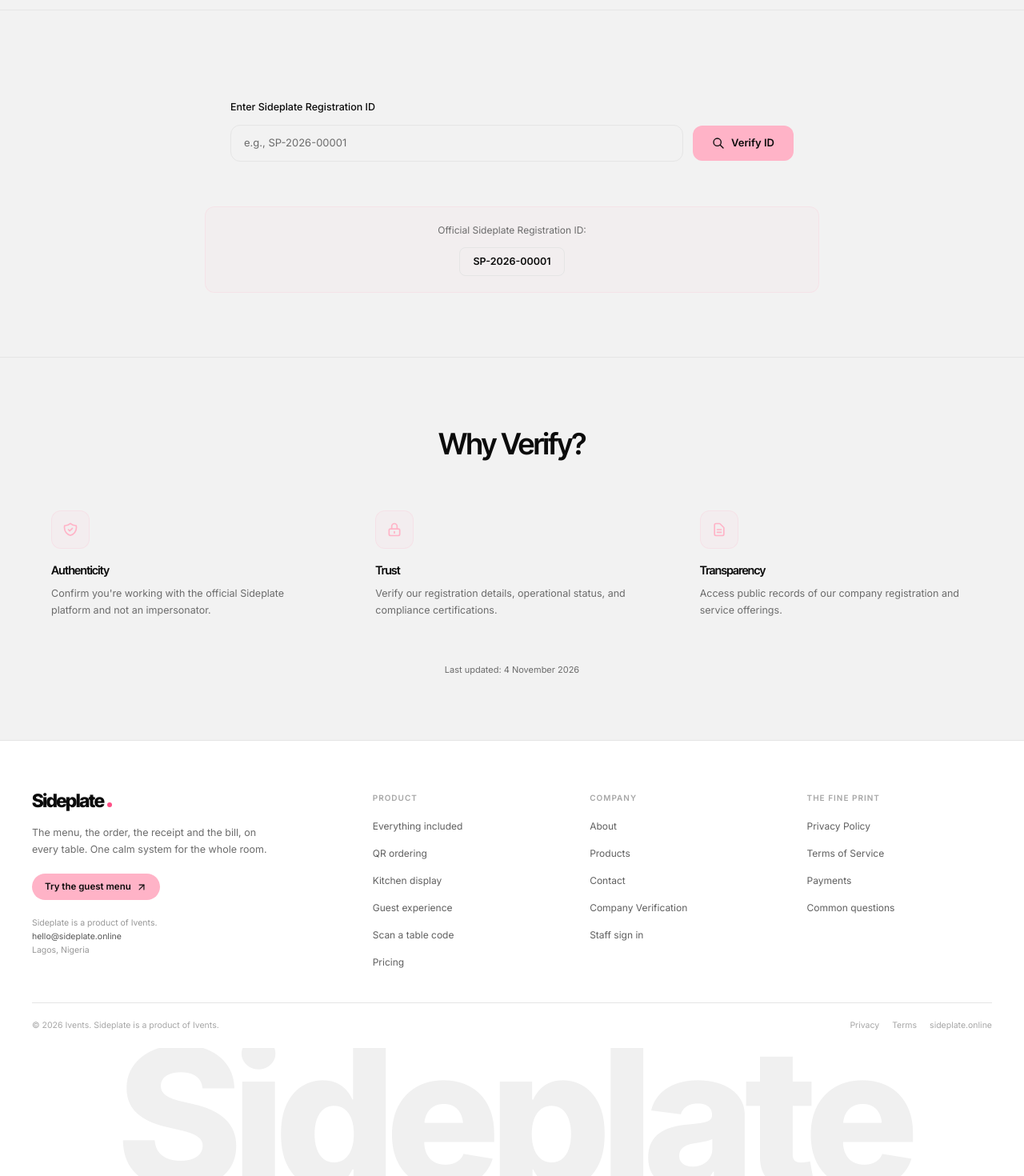
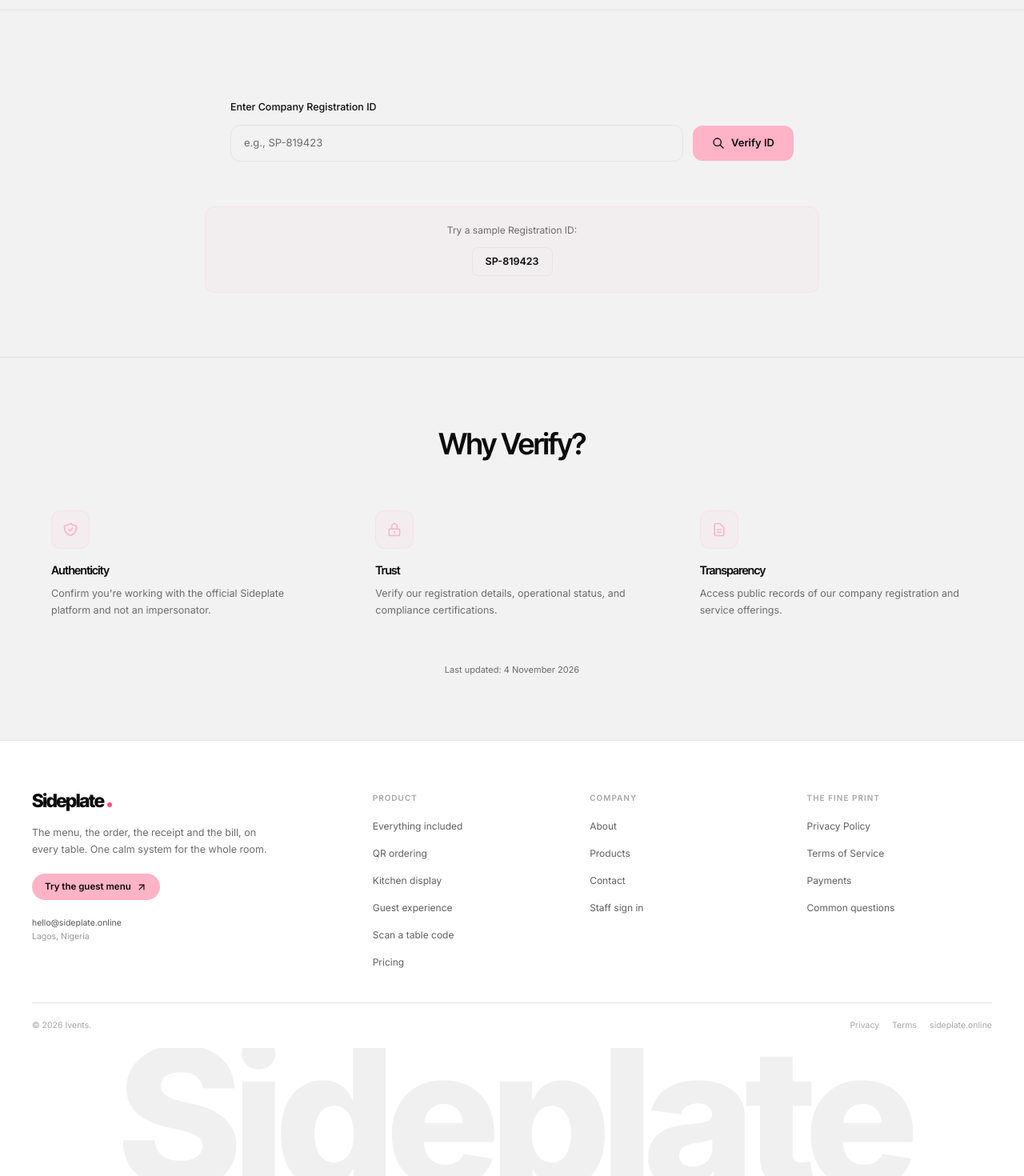
Before and after one commit to izzychils/qr, a Next.js app: page /verify in a window 1280 px wide. Shown: the part 380-1850 px from the top of the page at 80% size. Built offline with nearby package versions, Linux system fonts and the light colour scheme.

Commit message:
feat: update verification system - add 8 unified codes, remove footer links, comment out 6 pages

```diff
--- a/src/components/marketing/footer.tsx
+++ b/src/components/marketing/footer.tsx
@@ -21,7 +21,7 @@ const columns = [
       { label: "About", href: "/about" },
       { label: "Products", href: "/products" },
       { label: "Contact", href: "/contact" },
-      { label: "Company Verification", href: "/verify" },
+      // { label: "Company Verification", href: "/verify" },
       { label: "Staff sign in", href: "/login" },
     ],
   },
@@ -55,8 +55,8 @@ export function Footer() {
               <ArrowUpRight className="h-3.5 w-3.5" />
             </Link>
             <p className="mt-5 text-[10.5px] leading-relaxed text-muted/70">
-              {site.companyLine}
-              <br />
+              {/* {site.companyLine}
+              <br /> */}
               <a
                 href={`mailto:${site.email}`}
                 className="text-forest/70 transition-colors hover:text-forest"
@@ -91,7 +91,7 @@ export function Footer() {
 
         <div className="flex flex-col gap-2 py-5 text-[10.5px] text-muted/60 sm:flex-row sm:items-center sm:justify-between">
           <p>
-            © {new Date().getFullYear()} {site.company}. {site.name} is a product of {site.company}.
+            © {new Date().getFullYear()} {site.company}. {/* {site.name} is a product of {site.company}. */}
           </p>
           <div className="flex flex-wrap items-center gap-x-4 gap-y-1">
             <Link href="/privacy" className="transition-colors hover:text-forest">
--- a/src/components/verification-card.tsx
+++ b/src/components/verification-card.tsx
@@ -15,16 +15,100 @@ interface CompanyRecord {
   country: string;
 }
 
-// Official Sideplate/Ivents company record
+// Official Sideplate company records
 const companyDatabase: CompanyRecord[] = [
   {
-    registrationId: "SP-2026-00001",
-    companyName: "Ivents",
+    registrationId: "HC-456882",
+    companyName: "Hallcraft",
+    website: "hallcraft.online",
+    status: "Verified",
+    registrationDate: "2026-01-10",
+    expiryDate: "2029-01-09",
+    planType: "Design & Collaboration Platform",
+    securityCompliance: "ISO 27001 & SOC 2 Type II",
+    headquarters: "Lagos",
+    country: "Nigeria",
+  },
+  {
+    registrationId: "FV-738291",
+    companyName: "Folivio",
+    website: "folivio.online",
+    status: "Verified",
+    registrationDate: "2026-01-10",
+    expiryDate: "2029-01-09",
+    planType: "Career Intelligence Platform",
+    securityCompliance: "ISO 27001 & SOC 2 Type II",
+    headquarters: "Lagos",
+    country: "Nigeria",
+  },
+  {
+    registrationId: "ES-924567",
+    companyName: "Eduschol",
+    website: "eduschol.online",
+    status: "Verified",
+    registrationDate: "2026-01-10",
+    expiryDate: "2029-01-09",
+    planType: "Education Management Platform",
+    securityCompliance: "ISO 27001 & SOC 2 Type II",
+    headquarters: "Lagos",
+    country: "Nigeria",
+  },
+  {
+    registrationId: "JV-582341",
+    companyName: "JOVO",
+    website: "jovo.ng",
+    status: "Verified",
+    registrationDate: "2026-01-10",
+    expiryDate: "2029-01-09",
+    planType: "Campus Marketplace Platform",
+    securityCompliance: "ISO 27001 & SOC 2 Type II",
+    headquarters: "Lagos",
+    country: "Nigeria",
+  },
+  {
+    registrationId: "LL-673148",
+    companyName: "Learning Lab",
+    website: "learninglab.online",
+    status: "Verified",
+    registrationDate: "2026-01-10",
+    expiryDate: "2029-01-09",
+    planType: "Interactive Science Education Platform",
+    securityCompliance: "ISO 27001 & SOC 2 Type II",
+    headquarters: "Lagos",
+    country: "Nigeria",
+  },
+  {
+    registrationId: "SP-819423",
+    companyName: "Sideplate",
     website: "sideplate.online",
     status: "Verified",
     registrationDate: "2026-01-10",
     expiryDate: "2029-01-09",
     planType: "Restaurant QR Ordering Platform",
+    securityCompliance: "ISO 27001 & SOC 2 Type II",
+    headquarters: "Lagos",
+    country: "Nigeria",
+  },
+  {
+    registrationId: "SQ-345789",
+    companyName: "Stoq",
+    website: "stoq.online",
+    status: "Verified",
+    registrationDate: "2026-01-10",
+    expiryDate: "2029-01-09",
+    planType: "Inventory Management Platform",
+    securityCompliance: "ISO 27001 & SOC 2 Type II",
+    headquarters: "Lagos",
+    country: "Nigeria",
+  },
+  {
+    registrationId: "PQ-761234",
+    companyName: "Pharmiq",
+    website: "pharmiq.online",
+    status: "Verified",
+    registrationDate: "2026-01-10",
+    expiryDate: "2029-01-09",
+    planType: "Pharmacy Management Platform",
     securityCompliance: "ISO 27001 & SOC 2 Type II",
     headquarters: "Lagos",
     country: "Nigeria",
@@ -90,12 +174,12 @@ export function VerificationCard() {
       {/* Search Input */}
       <div className="card-paper p-6 sm:p-8">
         <label className="mb-3 block text-[12.5px] font-medium text-forest">
-          Enter Sideplate Registration ID
+          Enter Company Registration ID
         </label>
         <div className="flex flex-col gap-3 sm:flex-row sm:items-center">
           <input
             type="text"
-            placeholder="e.g., SP-2026-00001"
+            placeholder="e.g., SP-819423"
             value={regIdValue}
             onChange={(e) => setRegIdValue(e.target.value)}
             onKeyDown={(e) => e.key === "Enter" && handleVerify()}
@@ -284,17 +368,17 @@ export function VerificationCard() {
       {/* Quick Demo Info */}
       <div className="mt-6 rounded-xl border border-pink/20 bg-pink/5 p-5 text-center">
         <p className="mb-3 text-[12px] text-muted">
-          Official Sideplate Registration ID:
+          Try a sample Registration ID:
         </p>
         <button
           onClick={() => {
-            setRegIdValue("SP-2026-00001");
+            setRegIdValue("SP-819423");
             setResult(null);
             setNotFound(false);
           }}
           className="rounded-lg border border-line bg-card px-4 py-2 font-mono text-[12.5px] font-semibold text-forest transition-all hover:bg-surface"
         >
-          SP-2026-00001
+          SP-819423
         </button>
       </div>
     </div>
```
